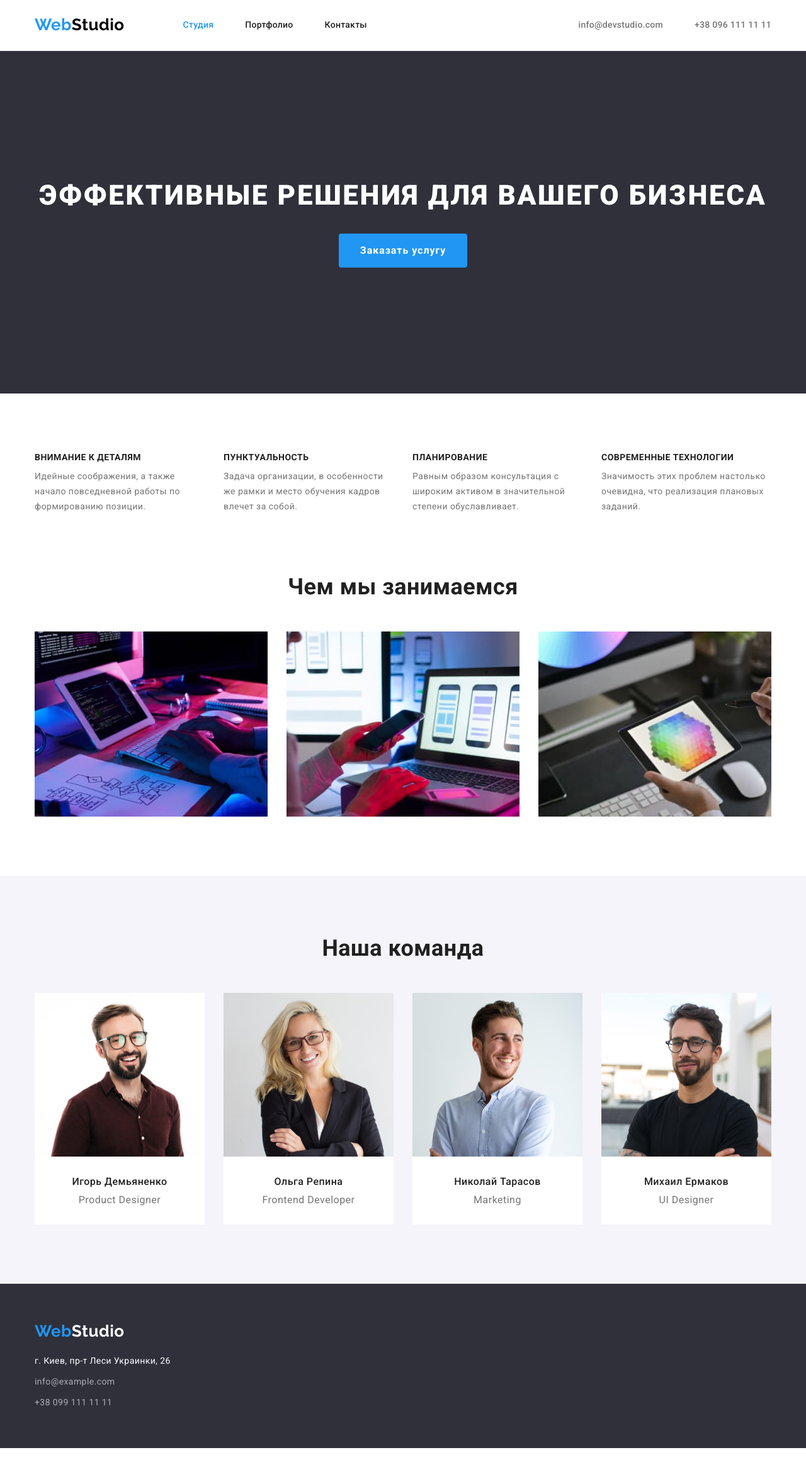
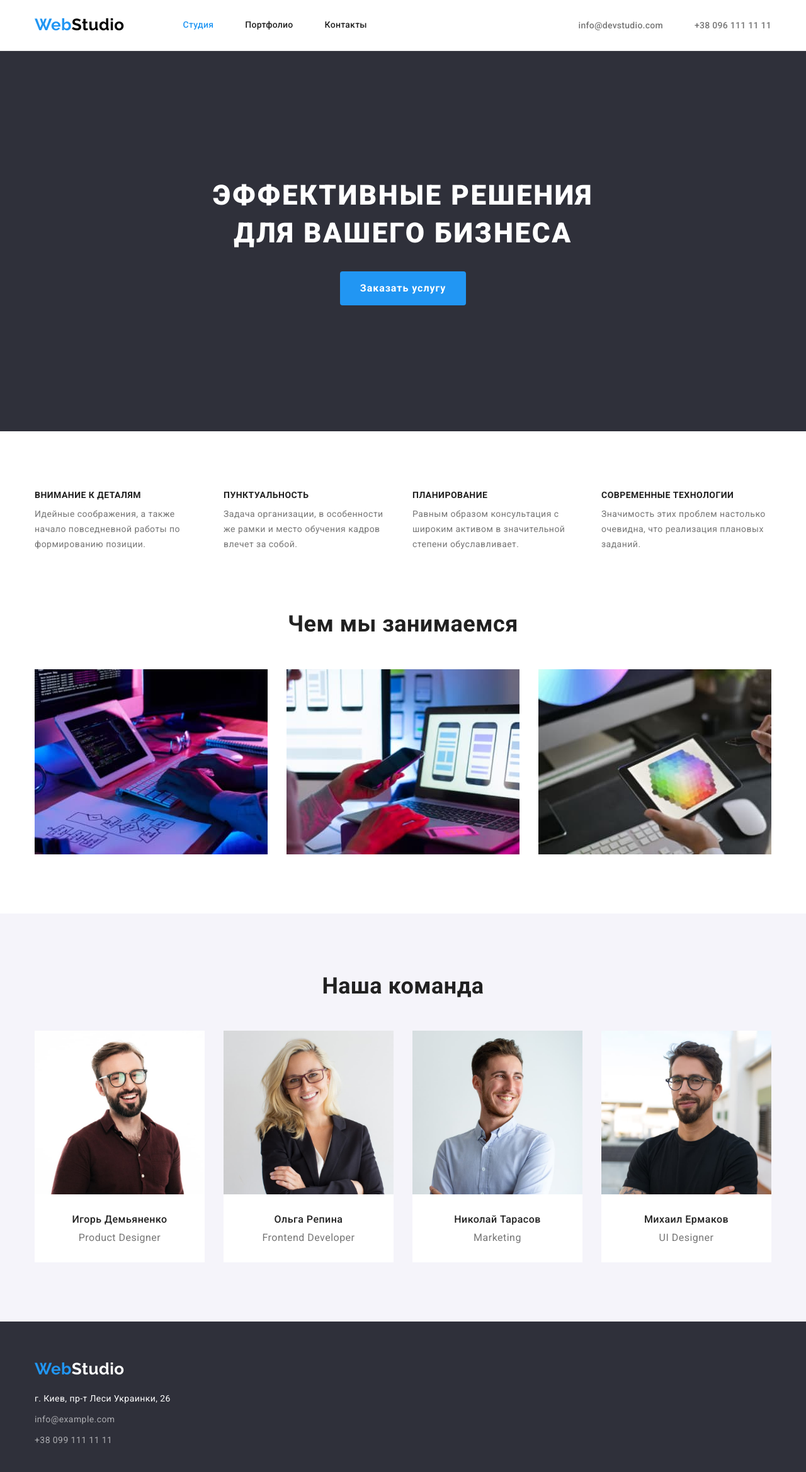
Before and after one commit to anna-kurpas/goit-markup-hw-03, a plain HTML site: page index.html in a window 1280 px wide. Shown: the whole page at 63% size. Before the commit the page ends 2300 px from the top, so only its background shows below. Drawn offline with nearby package versions, Linux system fonts and the light colour scheme.

Commit message:
Changed css for mentors recommendations

```diff
--- a/css/styles.css
+++ b/css/styles.css
@@ -29,6 +29,10 @@ ul {
   padding-left: 0;
 }
 
+img {
+  display: block;
+}
+
 .link {
   text-decoration: none;
 }
@@ -55,8 +59,6 @@ ul {
 /* Header */
 
 .header {
-  padding-top: 24px;
-  padding-bottom: 25px;
   border-bottom: 1px solid #ececec;
 }
 
@@ -88,6 +90,9 @@ ul {
 }
 
 .navigation-list-link {
+  display: block;
+  padding-top: 32px;
+  padding-bottom: 32px;
   color: var(--title-text-color);
 }
 
@@ -129,14 +134,18 @@ ul {
 .hero {
   background-color: #2f303a;
   text-align: center;
-}
-
-.hero-content {
   padding-top: 200px;
   padding-bottom: 200px;
 }
 
+.hero-content {
+  display: flex;
+  flex-direction: column;
+  align-items: center;
+}
+
 .hero-title {
+  max-width: 696px;
   margin-bottom: 30px;
   color: var(--secondary-text-color);
 
@@ -148,10 +157,11 @@ ul {
 }
 
 .hero-button {
+  min-width: 200px;
   padding-top: 10px;
   padding-bottom: 10px;
-  padding-right: 32px;
-  padding-left: 32px;
+  padding-right: 16px;
+  padding-left: 16px;
 
   border-radius: 4px;
   border-color: transparent;
@@ -197,7 +207,7 @@ ul {
 }
 
 .specifities-list-item {
-  min-width: 270px;
+  flex-basis: calc((100% - 90px) / 4);
 }
 
 .specifities-list-item:not(:last-child) {
@@ -241,10 +251,6 @@ ul {
   margin-right: 30px;
 }
 
-.activities-image {
-  display: block;
-}
-
 /* About our team section */
 
 .team {
@@ -253,29 +259,28 @@ ul {
 
 .team-list {
   display: flex;
+  flex-wrap: wrap;
+  margin-top: -30px;
+  margin-left: -30px;
 }
 
 .team-list-item {
+  margin-top: 30px;
+  margin-left: 30px;
+  flex-basis: calc((100% / 4) - 30px);
   background-color: #ffffff;
   text-align: center;
 }
 
-.team-list-item:not(:last-child) {
-  margin-right: 30px;
-}
 .team-person {
-  margin-top: 30px;
-  margin-bottom: 30px;
+  padding-top: 30px;
+  padding-bottom: 30px;
 }
 
 .person-name,
 .person-profession {
   font-size: 16px;
   line-height: 1.19;
-}
-
-.team-image {
-  display: block;
 }
 
 .person-name {
@@ -343,7 +348,6 @@ ul {
 }
 
 .cards-image {
-  display: block;
   max-width: 100%;
   height: auto;
 }
@@ -355,7 +359,7 @@ ul {
   padding-left: 24px;
 
   border: 1px solid #eeeeee;
-  border-top: transparent;
+  border-top: none;
 }
 
 .cards-list-name {
@@ -375,17 +379,15 @@ ul {
 
 /* Footer */
 .footer {
-  background-color: #2f303a;
-}
-
-.footer-contacts-block {
   padding-top: 60px;
   padding-bottom: 60px;
+  background-color: #2f303a;
 }
 
 .bottom-logo {
   display: inline-block;
   margin-bottom: 20px;
+  margin-right: 0;
 }
 
 .logo-footer {
```
Also changed, not shown: index.html (indentation only).
